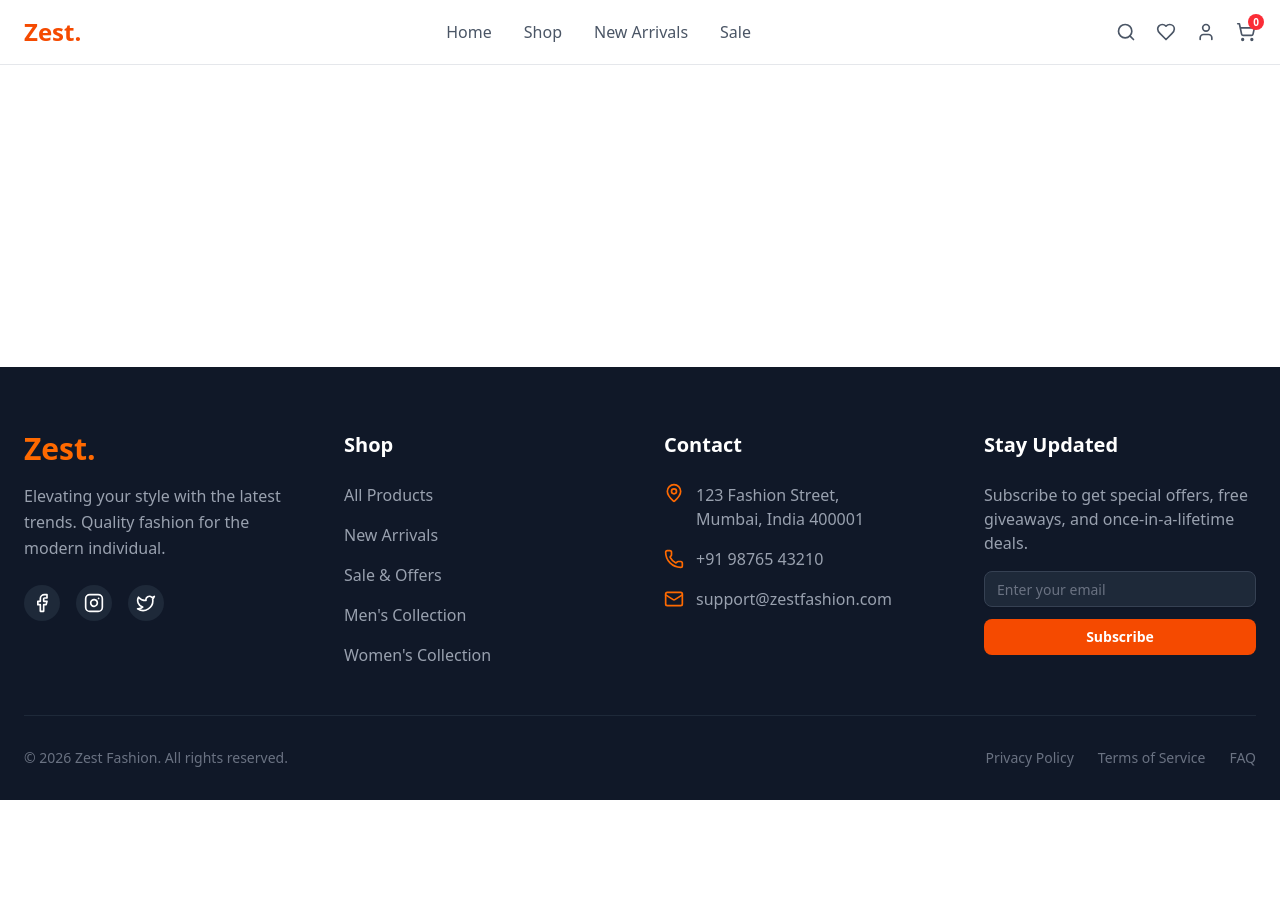
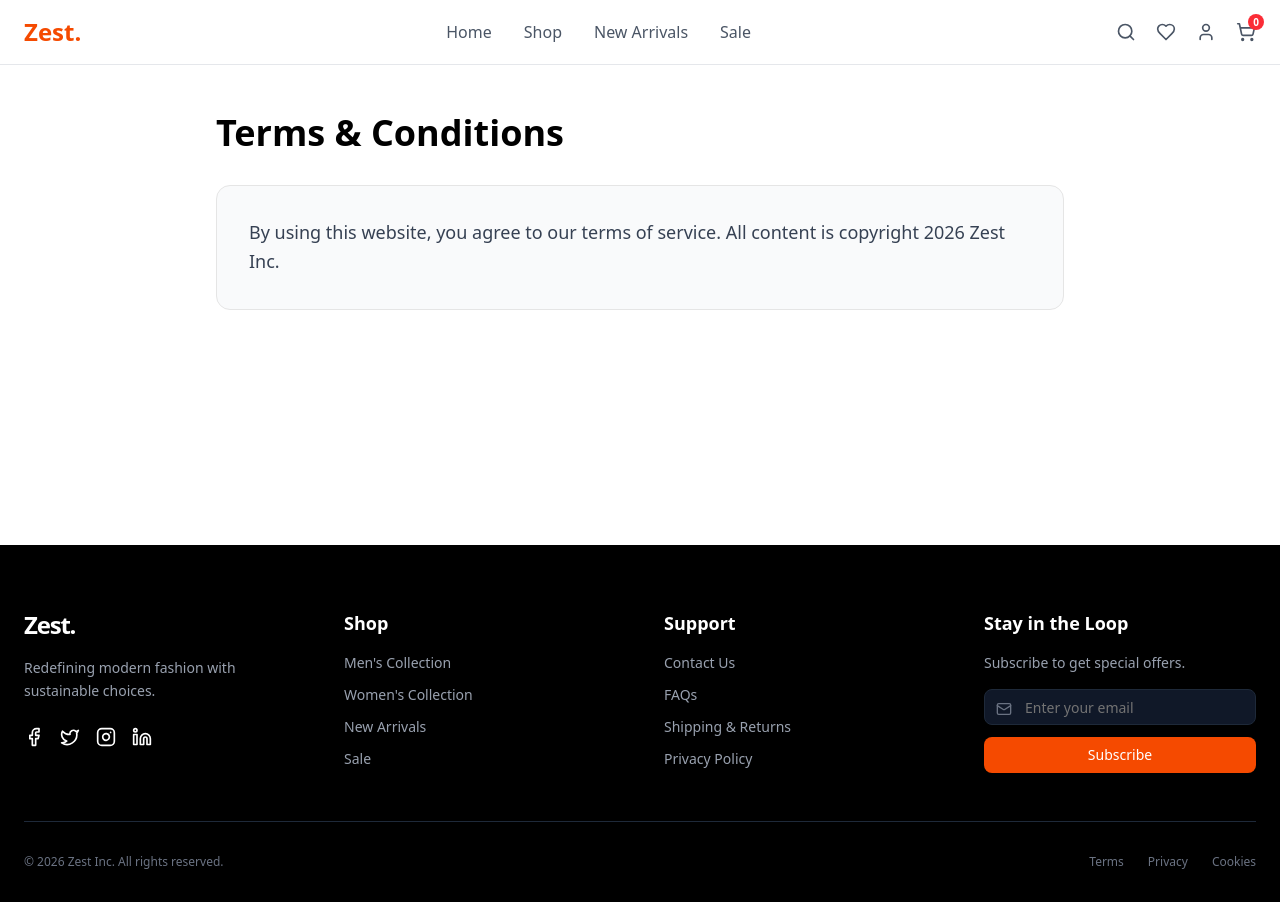
Before and after one commit to Preksha-shah01/Zest, a React (Vite) app: page /terms in a window 1280 px wide. Before the commit the page ends 800 px from the top, so only its background shows below. Built offline with nearby package versions, Linux system fonts and the light colour scheme.

Commit message:
Updated few background images in the hero section

```diff
--- a/index.html
+++ b/index.html
@@ -4,7 +4,7 @@
     <meta charset="UTF-8" />
     <link rel="icon" type="image/svg+xml" href="/vite.svg" />
     <meta name="viewport" content="width=device-width, initial-scale=1.0" />
-    <title>zest</title>
+    <title>Zest | Modern Fashion Store</title>
   </head>
   <body>
     <div id="root"></div>
--- a/src/App.jsx
+++ b/src/App.jsx
@@ -6,6 +6,7 @@ import { Toaster, toast } from "react-hot-toast";
 import Navbar from "./components/layout/Navbar";
 import Footer from "./components/layout/Footer";
 
+// Pages
 import Home from "./pages/Home";
 import Shop from "./pages/Shop";
 import Sale from "./pages/Sale";
@@ -14,7 +15,9 @@ import ProductDetails from "./pages/ProductDetails";
 import Login from "./pages/Login";
 import Signup from "./pages/Signup";
 import Checkout from "./pages/Checkout";
-import MyOrders from "./pages/MyOrders"; // 1. Import New Page
+import MyOrders from "./pages/MyOrders";
+import Contact from "./pages/Contact"; // Ensure Contact.jsx exists!
+import Policy from "./pages/Policy";   // Import the new Policy page
 
 export default function App() {
   // --- CART STATE ---
@@ -22,9 +25,7 @@ export default function App() {
     try {
       const savedCart = localStorage.getItem("zestCart");
       return savedCart ? JSON.parse(savedCart) : [];
-    } catch (error) {
-      return [];
-    }
+    } catch (error) { return []; }
   });
 
   // --- WISHLIST STATE ---
@@ -32,35 +33,23 @@ export default function App() {
     try {
       const savedWishlist = localStorage.getItem("zestWishlist");
       return savedWishlist ? JSON.parse(savedWishlist) : [];
-    } catch (error) {
-      return [];
-    }
+    } catch (error) { return []; }
   });
 
-  // --- 2. ORDER HISTORY STATE ---
+  // --- ORDER STATE ---
   const [orders, setOrders] = useState(() => {
     try {
       const savedOrders = localStorage.getItem("zestOrders");
       return savedOrders ? JSON.parse(savedOrders) : [];
-    } catch (error) {
-      return [];
-    }
+    } catch (error) { return []; }
   });
 
-  useEffect(() => {
-    localStorage.setItem("zestCart", JSON.stringify(cartItems));
-  }, [cartItems]);
+  // Persistence
+  useEffect(() => { localStorage.setItem("zestCart", JSON.stringify(cartItems)); }, [cartItems]);
+  useEffect(() => { localStorage.setItem("zestWishlist", JSON.stringify(wishlistItems)); }, [wishlistItems]);
+  useEffect(() => { localStorage.setItem("zestOrders", JSON.stringify(orders)); }, [orders]);
 
-  useEffect(() => {
-    localStorage.setItem("zestWishlist", JSON.stringify(wishlistItems));
-  }, [wishlistItems]);
-
-  // Save Orders to LocalStorage
-  useEffect(() => {
-    localStorage.setItem("zestOrders", JSON.stringify(orders));
-  }, [orders]);
-
-  // --- ACTIONS ---
+  // Actions
   const addToCart = (product) => {
     setCartItems((prev) => [...prev, product]);
     toast.success(`${product.title} added to cart!`);
@@ -71,9 +60,7 @@ export default function App() {
     toast.error("Item removed from cart");
   };
 
-  const clearCart = () => {
-    setCartItems([]);
-  };
+  const clearCart = () => setCartItems([]);
 
   const toggleWishlist = (product) => {
     if (!product?.id) return;
@@ -82,14 +69,7 @@ export default function App() {
       setWishlistItems((prev) => prev.filter((item) => item.id !== product.id));
       toast("Removed from Wishlist", { icon: '💔' });
     } else {
-      const cleanProduct = {
-        id: product.id,
-        title: product.title,
-        price: product.price,
-        image: product.image,
-        category: product.category
-      };
-      setWishlistItems((prev) => [...prev, cleanProduct]);
+      setWishlistItems((prev) => [...prev, product]);
       toast("Added to Wishlist", { icon: '❤️' });
     }
   };
@@ -99,7 +79,6 @@ export default function App() {
     toast("Removed from Wishlist", { icon: '💔' });
   };
 
-  // 3. ADD ORDER FUNCTION
   const addOrder = (orderData) => {
     setOrders((prev) => [orderData, ...prev]);
   };
@@ -124,14 +103,18 @@ export default function App() {
             <Route path="/new-arrivals" element={<NewArrivals addToCart={addToCart} toggleWishlist={toggleWishlist} wishlistItems={wishlistItems} />} />
             <Route path="/sale" element={<Sale addToCart={addToCart} toggleWishlist={toggleWishlist} wishlistItems={wishlistItems} />} />
             <Route path="/product/:id" element={<ProductDetails addToCart={addToCart} toggleWishlist={toggleWishlist} wishlistItems={wishlistItems} />} />
+
             <Route path="/login" element={<Login />} />
             <Route path="/signup" element={<Signup />} />
+            <Route path="/checkout" element={<Checkout cartItems={cartItems} clearCart={clearCart} addOrder={addOrder} />} />
+            <Route path="/my-orders" element={<MyOrders orders={orders} />} />
 
-            {/* Pass addOrder to Checkout */}
-            <Route path="/checkout" element={<Checkout cartItems={cartItems} clearCart={clearCart} addOrder={addOrder} />} />
-
-            {/* New Route */}
-            <Route path="/my-orders" element={<MyOrders orders={orders} />} />
+            {/* FOOTER LINKS WORKING NOW */}
+            <Route path="/contact" element={<Contact />} />
+            <Route path="/faq" element={<Policy />} />
+            <Route path="/privacy" element={<Policy />} />
+            <Route path="/shipping" element={<Policy />} />
+            <Route path="/terms" element={<Policy />} />
           </Routes>
         </div>
         <Footer />
--- a/src/components/layout/Footer.jsx
+++ b/src/components/layout/Footer.jsx
@@ -1,134 +1,93 @@
-import { Facebook, Instagram, Twitter, MapPin, Phone, Mail } from "lucide-react";
-import { Link } from "react-router-dom";
+import { useState } from "react";
+import { Link } from "react-router-dom"; // Ensure only ONE import
 import { Button } from "@/components/ui/button";
 import { Input } from "@/components/ui/input";
 import { Separator } from "@/components/ui/separator";
-import { useState } from "react";
+import { Facebook, Twitter, Instagram, Linkedin, Mail } from "lucide-react";
 
 export default function Footer() {
   const [email, setEmail] = useState("");
-  const [subscribed, setSubscribed] = useState(false);
 
   const handleSubscribe = (e) => {
     e.preventDefault();
-    if (!email) return;
-
-    // Simulate API call
-    setTimeout(() => {
-      setSubscribed(true);
-      setEmail("");
-      // Reset success message after 3 seconds
-      setTimeout(() => setSubscribed(false), 3000);
-    }, 500);
+    alert(`Subscribed with: ${email}`);
+    setEmail("");
   };
 
   return (
-    <footer className="bg-gray-900 text-white pt-16 pb-8">
+    <footer className="bg-black text-white pt-16 pb-8">
       <div className="max-w-7xl mx-auto px-6">
+        <div className="grid grid-cols-1 md:grid-cols-4 gap-12 mb-12">
 
-        <div className="grid grid-cols-1 md:grid-cols-2 lg:grid-cols-4 gap-12 mb-12">
-
-          {/* COLUMN 1: Brand Info */}
-          <div>
-            <h2 className="text-3xl font-bold text-orange-500 mb-4">Zest.</h2>
-            <p className="text-gray-400 mb-6 leading-relaxed">
-              Elevating your style with the latest trends. Quality fashion for the modern individual.
+          {/* Brand */}
+          <div className="space-y-4">
+            <h2 className="text-2xl font-bold tracking-tighter">Zest.</h2>
+            <p className="text-gray-400 text-sm leading-relaxed">
+              Redefining modern fashion with sustainable choices.
             </p>
-            <div className="flex gap-4">
-              <a href="#" className="bg-gray-800 p-2 rounded-full hover:bg-orange-600 transition">
-                <Facebook className="w-5 h-5" />
-              </a>
-              <a href="#" className="bg-gray-800 p-2 rounded-full hover:bg-orange-600 transition">
-                <Instagram className="w-5 h-5" />
-              </a>
-              <a href="#" className="bg-gray-800 p-2 rounded-full hover:bg-orange-600 transition">
-                <Twitter className="w-5 h-5" />
-              </a>
+            <div className="flex gap-4 pt-2">
+              <a href="#" className="hover:text-orange-500 transition-colors"><Facebook size={20} /></a>
+              <a href="#" className="hover:text-orange-500 transition-colors"><Twitter size={20} /></a>
+              <a href="#" className="hover:text-orange-500 transition-colors"><Instagram size={20} /></a>
+              <a href="#" className="hover:text-orange-500 transition-colors"><Linkedin size={20} /></a>
             </div>
           </div>
 
-          {/* COLUMN 2: Quick Links */}
+          {/* Shop */}
           <div>
-            <h3 className="text-xl font-bold mb-6">Shop</h3>
-            <ul className="space-y-4 text-gray-400">
-              <li>
-                <Link to="/shop" className="hover:text-orange-500 transition">All Products</Link>
-              </li>
-              <li>
-                <Link to="/new-arrivals" className="hover:text-orange-500 transition">New Arrivals</Link>
-              </li>
-              <li>
-                <Link to="/sale" className="hover:text-orange-500 transition">Sale & Offers</Link>
-              </li>
-              <li>
-                <Link to="/shop" className="hover:text-orange-500 transition">Men's Collection</Link>
-              </li>
-              <li>
-                <Link to="/shop" className="hover:text-orange-500 transition">Women's Collection</Link>
-              </li>
+            <h3 className="font-bold text-lg mb-4">Shop</h3>
+            <ul className="space-y-3 text-sm text-gray-400">
+              <li><Link to="/shop?gender=Men" className="hover:text-white transition-colors">Men's Collection</Link></li>
+              <li><Link to="/shop?gender=Women" className="hover:text-white transition-colors">Women's Collection</Link></li>
+              <li><Link to="/new-arrivals" className="hover:text-white transition-colors">New Arrivals</Link></li>
+              <li><Link to="/sale" className="hover:text-white transition-colors">Sale</Link></li>
             </ul>
           </div>
 
-          {/* COLUMN 3: Contact Info */}
+          {/* Support - UPDATED LINKS */}
           <div>
-            <h3 className="text-xl font-bold mb-6">Contact</h3>
-            <ul className="space-y-4 text-gray-400">
-              <li className="flex items-start gap-3">
-                <MapPin className="w-5 h-5 text-orange-500 shrink-0" />
-                <span>123 Fashion Street, <br />Mumbai, India 400001</span>
-              </li>
-              <li className="flex items-center gap-3">
-                <Phone className="w-5 h-5 text-orange-500 shrink-0" />
-                <span>+91 98765 43210</span>
-              </li>
-              <li className="flex items-center gap-3">
-                <Mail className="w-5 h-5 text-orange-500 shrink-0" />
-                <span>support@zestfashion.com</span>
-              </li>
+            <h3 className="font-bold text-lg mb-4">Support</h3>
+            <ul className="space-y-3 text-sm text-gray-400">
+              <li><Link to="/contact" className="hover:text-white transition-colors">Contact Us</Link></li>
+              <li><Link to="/faq" className="hover:text-white transition-colors">FAQs</Link></li>
+              <li><Link to="/shipping" className="hover:text-white transition-colors">Shipping & Returns</Link></li>
+              <li><Link to="/privacy" className="hover:text-white transition-colors">Privacy Policy</Link></li>
             </ul>
           </div>
 
-          {/* COLUMN 4: Newsletter */}
+          {/* Newsletter */}
           <div>
-            <h3 className="text-xl font-bold mb-6">Stay Updated</h3>
-            <p className="text-gray-400 mb-4">
-              Subscribe to get special offers, free giveaways, and once-in-a-lifetime deals.
-            </p>
-
-            {subscribed ? (
-              <div className="bg-green-600/20 text-green-400 p-3 rounded-lg text-center border border-green-600/50">
-                🎉 Thanks for subscribing!
-              </div>
-            ) : (
-              <form onSubmit={handleSubscribe} className="space-y-3">
+            <h3 className="font-bold text-lg mb-4">Stay in the Loop</h3>
+            <p className="text-gray-400 text-sm mb-4">Subscribe to get special offers.</p>
+            <form onSubmit={handleSubscribe} className="flex flex-col gap-3">
+              <div className="relative">
+                <Mail className="absolute left-3 top-3 text-gray-500 w-4 h-4" />
                 <Input
                   type="email"
                   placeholder="Enter your email"
-                  className="bg-gray-800 border-gray-700 text-white placeholder:text-gray-500 focus-visible:ring-orange-500"
+                  className="pl-10 bg-gray-900 border-gray-800 text-white focus:border-orange-500"
                   value={email}
                   onChange={(e) => setEmail(e.target.value)}
                   required
                 />
-                <Button type="submit" className="w-full bg-orange-600 hover:bg-orange-700 text-white font-bold cursor-pointer">
-                  Subscribe
-                </Button>
-              </form>
-            )}
+              </div>
+              <Button type="submit" className="bg-orange-600 hover:bg-orange-700 text-white w-full">
+                Subscribe
+              </Button>
+            </form>
           </div>
-
         </div>
 
         <Separator className="bg-gray-800 my-8" />
 
-        <div className="flex flex-col md:flex-row justify-between items-center text-gray-500 text-sm">
-          <p>© 2026 Zest Fashion. All rights reserved.</p>
+        <div className="flex flex-col md:flex-row justify-between items-center text-xs text-gray-500">
+          <p>© 2026 Zest Inc. All rights reserved.</p>
           <div className="flex gap-6 mt-4 md:mt-0">
-            <a href="#" className="hover:text-white transition">Privacy Policy</a>
-            <a href="#" className="hover:text-white transition">Terms of Service</a>
-            <a href="#" className="hover:text-white transition">FAQ</a>
+            <Link to="/terms" className="hover:text-white transition-colors">Terms</Link>
+            <Link to="/privacy" className="hover:text-white transition-colors">Privacy</Link>
+            <Link to="/terms" className="hover:text-white transition-colors">Cookies</Link>
           </div>
         </div>
-
       </div>
     </footer>
   );
--- a/src/components/layout/Hero.jsx
+++ b/src/components/layout/Hero.jsx
@@ -12,14 +12,14 @@ const slides = [
   },
   {
     id: 2,
-    image: "https://images.unsplash.com/photo-1515886657613-9f3515b0c78f?q=80&w=2000&auto=format&fit=crop",
+    image: "https://images.unsplash.com/photo-1618244972963-dbee1a7edc95?q=80&w=2070&auto=format&fit=crop",
     title: "WOMEN'S EXCLUSIVE",
     subtitle: "Elegant styles for the modern woman. Shop the look."
   },
   {
     id: 3,
-    image: "https://images.unsplash.com/photo-1617137968427-b57427100084?q=80&w=2000&auto=format&fit=crop",
-    title: "MEN'S STREETWEAR",
+    image: "https://images.unsplash.com/photo-1492447166138-50c3889fccb1?q=80&w=2070&auto=format&fit=crop",
+    title: "MEN'S EXCLUSIVE",
     subtitle: "Bold, comfortable, and stylish. Redefine your wardrobe."
   }
 ];
--- /dev/null
+++ b/src/pages/Contact.jsx
@@ -0,0 +1,124 @@
+import { useState } from "react";
+import { Button } from "@/components/ui/button";
+import { Input } from "@/components/ui/input";
+import { Textarea } from "@/components/ui/textarea";
+import { Card, CardContent } from "@/components/ui/card";
+import { MapPin, Phone, Mail, Send } from "lucide-react";
+import { toast } from "react-hot-toast";
+
+export default function Contact() {
+  const [formData, setFormData] = useState({
+    name: "",
+    email: "",
+    message: ""
+  });
+
+  const handleSubmit = (e) => {
+    e.preventDefault();
+    // Simulate sending email
+    toast.success("Message sent successfully! We'll get back to you soon.", {
+      icon: '📬',
+      style: { borderRadius: '10px', background: '#333', color: '#fff' },
+    });
+    setFormData({ name: "", email: "", message: "" });
+  };
+
+  return (
+    <div className="max-w-7xl mx-auto px-6 py-12">
+      <div className="text-center mb-16">
+        <h1 className="text-4xl font-bold mb-4">Get in Touch</h1>
+        <p className="text-gray-500 max-w-2xl mx-auto">
+          Have questions about our latest collection or need help with an order?
+          Our team is here to assist you.
+        </p>
+      </div>
+
+      <div className="grid grid-cols-1 lg:grid-cols-3 gap-12">
+
+        {/* Contact Information */}
+        <div className="space-y-8">
+          <Card className="bg-black text-white border-none">
+            <CardContent className="p-8 space-y-6">
+              <h3 className="text-2xl font-bold mb-6">Contact Info</h3>
+
+              <div className="flex items-start gap-4">
+                <MapPin className="w-6 h-6 text-orange-500 mt-1" />
+                <div>
+                  <h4 className="font-bold">Headquarters</h4>
+                  <p className="text-gray-300">123 Fashion Street, Bandra West</p>
+                  <p className="text-gray-300">Mumbai, Maharashtra 400050</p>
+                </div>
+              </div>
+
+              <div className="flex items-start gap-4">
+                <Phone className="w-6 h-6 text-orange-500 mt-1" />
+                <div>
+                  <h4 className="font-bold">Phone</h4>
+                  <p className="text-gray-300">+91 98765 43210</p>
+                  <p className="text-gray-400 text-sm">Mon-Fri, 9am - 6pm</p>
+                </div>
+              </div>
+
+              <div className="flex items-start gap-4">
+                <Mail className="w-6 h-6 text-orange-500 mt-1" />
+                <div>
+                  <h4 className="font-bold">Email</h4>
+                  <p className="text-gray-300">support@zest.com</p>
+                  <p className="text-gray-300">wholesale@zest.com</p>
+                </div>
+              </div>
+            </CardContent>
+          </Card>
+        </div>
+
+        {/* Contact Form */}
+        <div className="lg:col-span-2">
+          <Card>
+            <CardContent className="p-8">
+              <h3 className="text-2xl font-bold mb-6">Send us a Message</h3>
+              <form onSubmit={handleSubmit} className="space-y-6">
+                <div className="grid grid-cols-1 md:grid-cols-2 gap-6">
+                  <div className="space-y-2">
+                    <label className="text-sm font-medium">Your Name</label>
+                    <Input
+                      required
+                      placeholder="John Doe"
+                      value={formData.name}
+                      onChange={(e) => setFormData({...formData, name: e.target.value})}
+                    />
+                  </div>
+                  <div className="space-y-2">
+                    <label className="text-sm font-medium">Email Address</label>
+                    <Input
+                      required
+                      type="email"
+                      placeholder="john@example.com"
+                      value={formData.email}
+                      onChange={(e) => setFormData({...formData, email: e.target.value})}
+                    />
+                  </div>
+                </div>
+
+                <div className="space-y-2">
+                  <label className="text-sm font-medium">Message</label>
+                  <Textarea
+                    required
+                    placeholder="How can we help you?"
+                    className="min-h-[150px]"
+                    value={formData.message}
+                    onChange={(e) => setFormData({...formData, message: e.target.value})}
+                  />
+                </div>
+
+                <Button type="submit" className="w-full md:w-auto bg-orange-600 hover:bg-orange-700 text-white h-12 px-8 text-lg">
+                  <Send className="w-4 h-4 mr-2" /> Send Message
+                </Button>
+              </form>
+            </CardContent>
+          </Card>
+        </div>
+
+      </div>
+    </div>
+  );
+}
--- /dev/null
+++ b/src/pages/Policy.jsx
@@ -0,0 +1,43 @@
+import { useLocation } from "react-router-dom";
+
+export default function Policy() {
+  const location = useLocation();
+
+  // Determine content based on URL
+  let title = "Policy";
+  let content = "Information coming soon.";
+
+  if (location.pathname === "/faq") {
+    title = "Frequently Asked Questions";
+    content = (
+      <div className="space-y-4">
+        <div>
+          <h3 className="font-bold">How long does shipping take?</h3>
+          <p className="text-gray-600">Standard shipping takes 5-7 business days.</p>
+        </div>
+        <div>
+          <h3 className="font-bold">What is the return policy?</h3>
+          <p className="text-gray-600">You can return any item within 30 days of purchase.</p>
+        </div>
+      </div>
+    );
+  } else if (location.pathname === "/privacy") {
+    title = "Privacy Policy";
+    content = "We value your privacy. We do not sell your data to third parties. All payments are processed securely.";
+  } else if (location.pathname === "/shipping") {
+    title = "Shipping & Returns";
+    content = "We offer free shipping on orders over ₹2000. Returns are free and easy - just contact support to get a return label.";
+  } else if (location.pathname === "/terms") {
+    title = "Terms & Conditions";
+    content = "By using this website, you agree to our terms of service. All content is copyright 2026 Zest Inc.";
+  }
+
+  return (
+    <div className="max-w-4xl mx-auto px-6 py-12 min-h-[60vh]">
+      <h1 className="text-4xl font-bold mb-8">{title}</h1>
+      <div className="text-lg leading-relaxed text-gray-700 bg-gray-50 p-8 rounded-xl border">
+        {content}
+      </div>
+    </div>
+  );
+}
```
Also changed, not shown: src/components/ui/textarea.jsx (added, +18 -0 lines).
